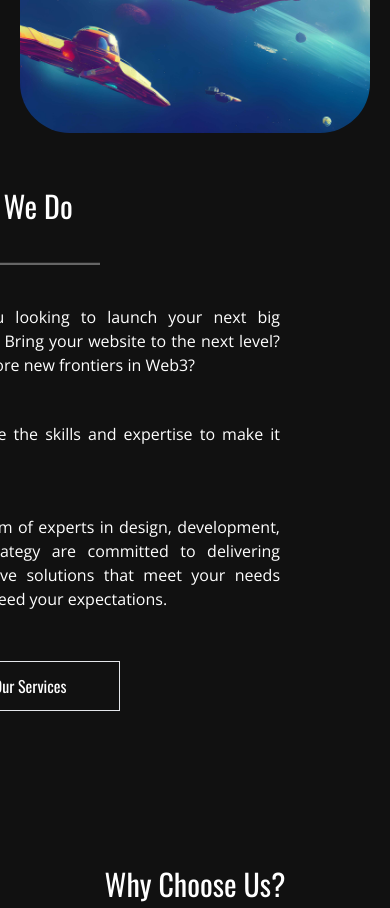
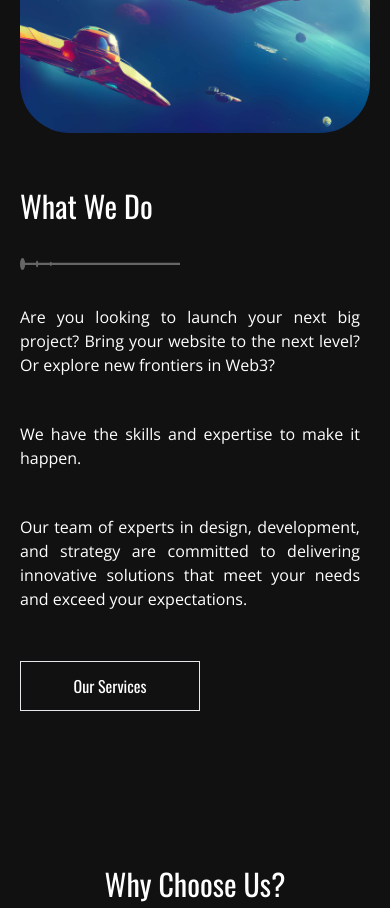
Before and after one commit to lteh0002/nomadlabs-mintsite, a SvelteKit app: page /about in a window 390 px wide. Shown: the part 1880-2788 px from the top of the page. Built offline with nearby package versions, Linux system fonts and the light colour scheme.

Commit message:
Media query bug fix where words goes to the edge of browser

```diff
--- a/src/routes/about/+page.svelte
+++ b/src/routes/about/+page.svelte
@@ -95,10 +95,10 @@
       </div>
 
       <div
-        class="flex flex-col lg:flex-row lg:gap-[110px] items-center justify-center wedo-container"
+        class="flex flex-col lg:flex-row lg:gap-[110px] sm:items-center justify-center wedo-container"
       >
         <div
-          class="flex flex-col justify-center min-w-[510px] wedo-desc"
+          class="flex flex-col min-w-[510px] wedo-desc"
         >
           <h1
             class="text-white sm:text-[48px] text-[30px] mb-[30px] mt-[50px] lg:mt-[0px]"
```
